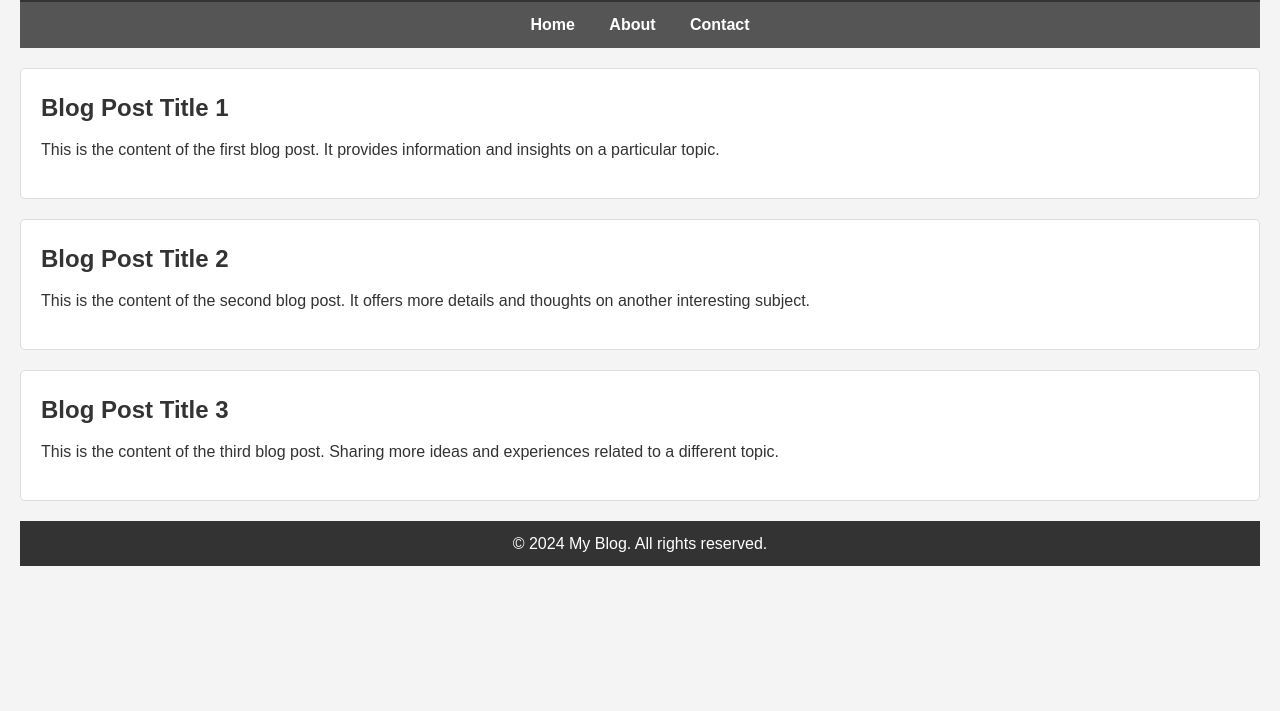
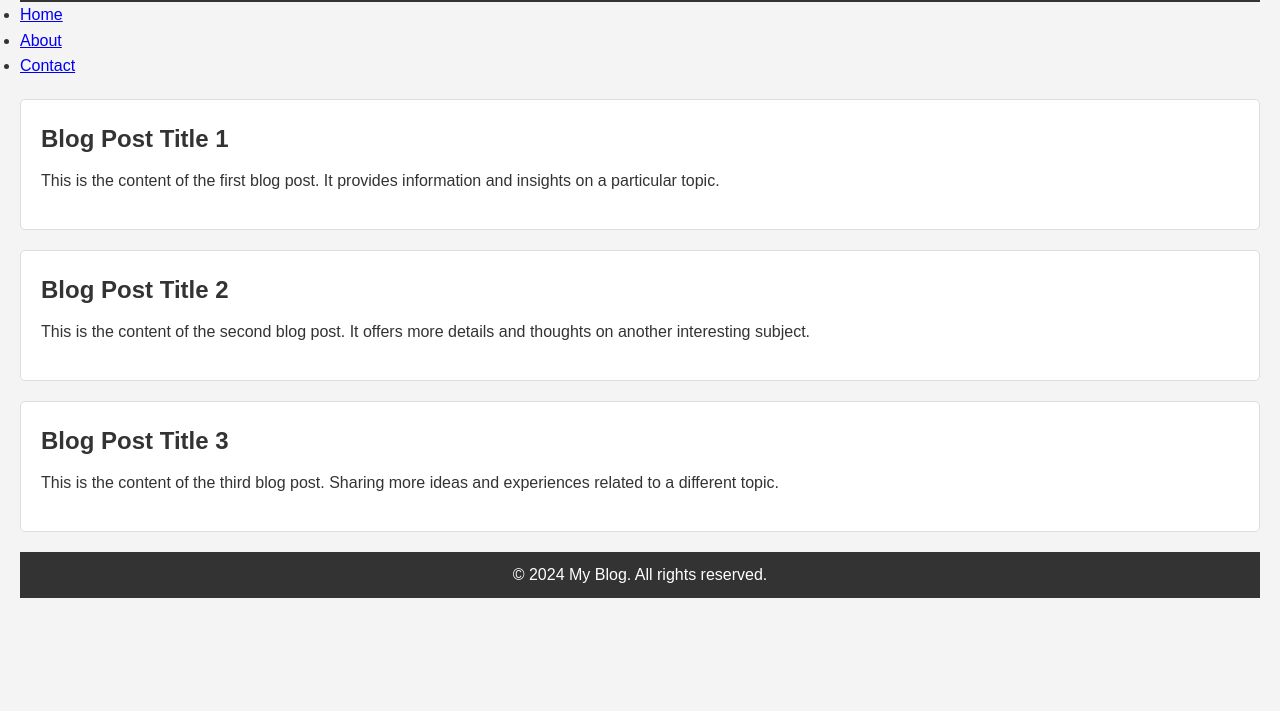
Before and after one commit to Kutloano2/mywebsite, a plain HTML site: page index.html in a window 1280 px wide. Shown: the part 89-800 px from the top of the page. Drawn offline with Linux system fonts and the light colour scheme.

Commit message:
Update styles.css

```diff
--- a/styles.css
+++ b/styles.css
@@ -26,30 +26,6 @@ header h1 {
     margin: 0;
 }
 
-/* Navigation Menu Styling */
-nav {
-    background: #555;
-    color: #fff;
-    padding: 10px;
-    text-align: center;
-}
-
-nav ul {
-    list-style: none;
-    padding: 0;
-}
-
-nav ul li {
-    display: inline;
-    margin: 0 15px;
-}
-
-nav ul li a {
-    color: #fff;
-    text-decoration: none;
-    font-weight: bold;
-}
-
 /* Blog Post Styling */
 .blog-post {
     background: #fff;
```
